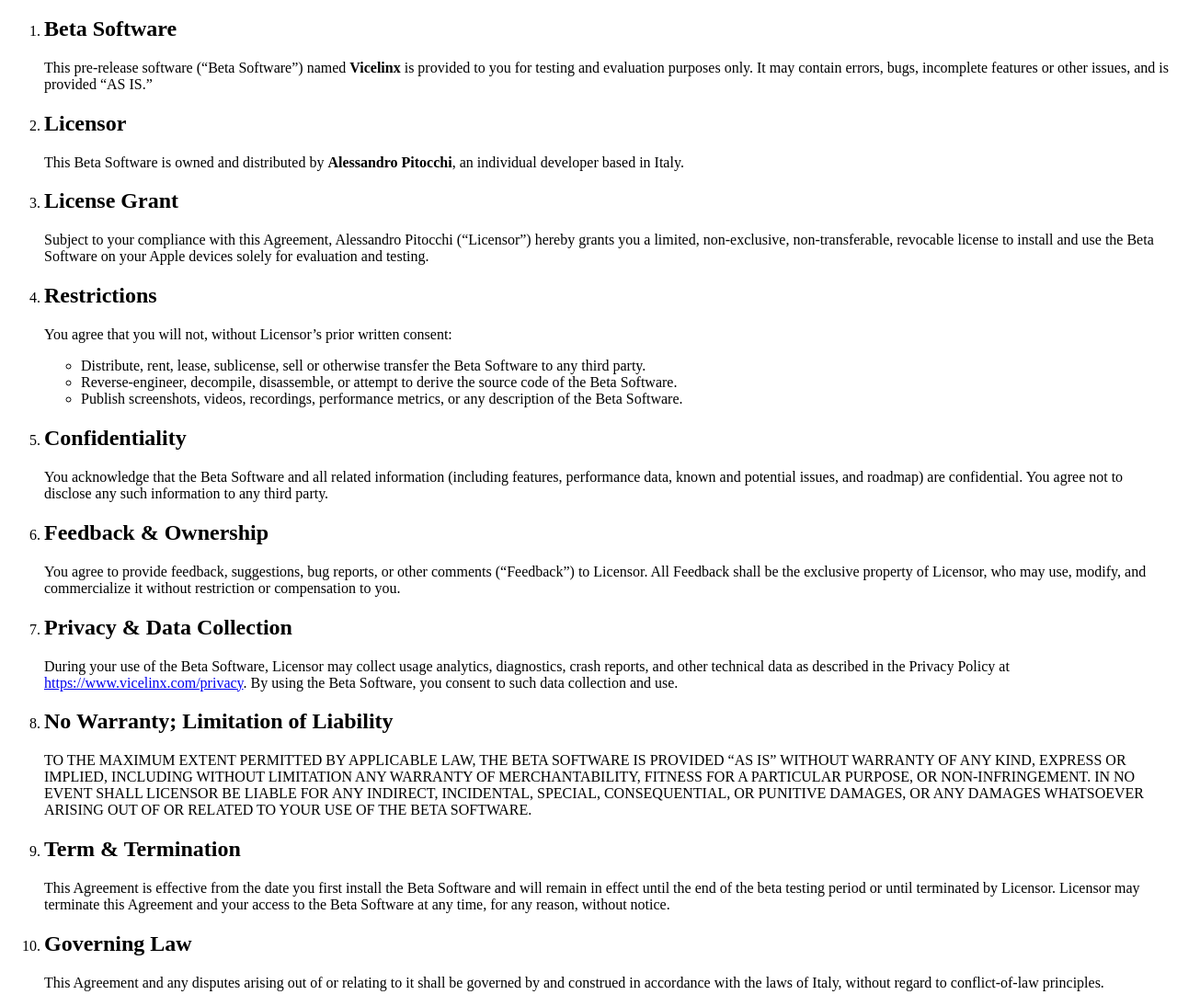
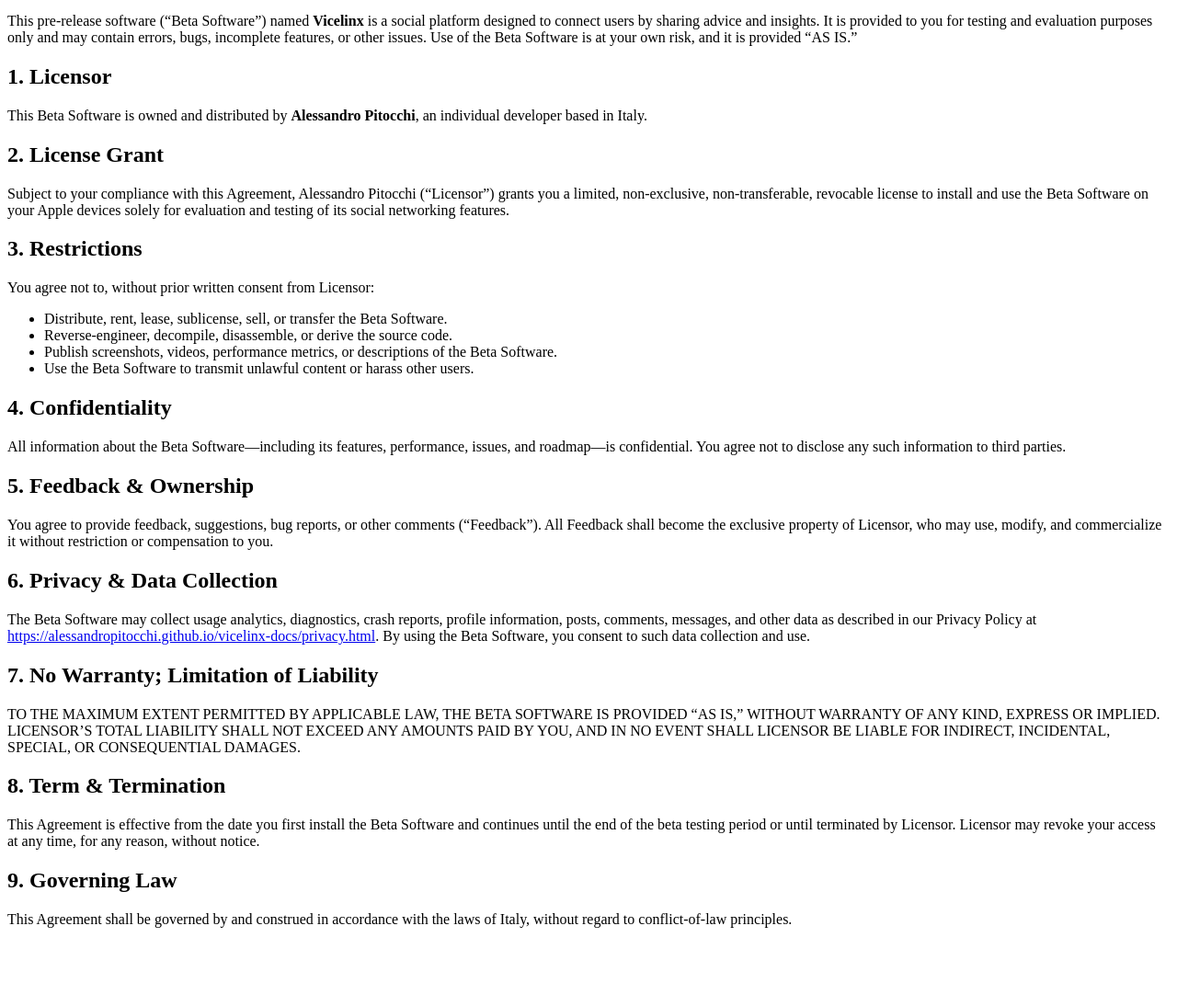
Before and after one commit to alessandropitocchi/ViceLinx-legal, a plain HTML site: page docs/beta-eula.html in a window 1280 px wide. Shown: the part 100-1194 px from the top of the page at 92% size. After the commit the page ends 1125 px from the top, so only its background shows below. Drawn offline with Linux system fonts and the light colour scheme.

Commit message:
Update beta-eula.html

```diff
--- a/docs/beta-eula.html
+++ b/docs/beta-eula.html
@@ -9,61 +9,39 @@
   <h1>Vicelinx Beta End-User License Agreement (“Agreement”)</h1>
   <p><em>Last updated: May 22, 2025</em></p>
 
-  <ol>
-    <li>
-      <h2>Beta Software</h2>
-      <p>This pre-release software (“Beta Software”) named <strong>Vicelinx</strong> is provided to you for testing and evaluation purposes only. It may contain errors, bugs, incomplete features or other issues, and is provided “AS IS.”</p>
-    </li>
+  <p>This pre-release software (“Beta Software”) named <strong>Vicelinx</strong> is a social platform designed to connect users by sharing advice and insights. It is provided to you for testing and evaluation purposes only and may contain errors, bugs, incomplete features, or other issues. Use of the Beta Software is at your own risk, and it is provided “AS IS.”</p>
 
-    <li>
-      <h2>Licensor</h2>
-      <p>This Beta Software is owned and distributed by <strong>Alessandro Pitocchi</strong>, an individual developer based in Italy.</p>
-    </li>
+  <h2>1. Licensor</h2>
+  <p>This Beta Software is owned and distributed by <strong>Alessandro Pitocchi</strong>, an individual developer based in Italy.</p>
 
-    <li>
-      <h2>License Grant</h2>
-      <p>Subject to your compliance with this Agreement, Alessandro Pitocchi (“Licensor”) hereby grants you a limited, non-exclusive, non-transferable, revocable license to install and use the Beta Software on your Apple devices solely for evaluation and testing.</p>
-    </li>
+  <h2>2. License Grant</h2>
+  <p>Subject to your compliance with this Agreement, Alessandro Pitocchi (“Licensor”) grants you a limited, non-exclusive, non-transferable, revocable license to install and use the Beta Software on your Apple devices solely for evaluation and testing of its social networking features.</p>
 
-    <li>
-      <h2>Restrictions</h2>
-      <p>You agree that you will not, without Licensor’s prior written consent:</p>
-      <ul>
-        <li>Distribute, rent, lease, sublicense, sell or otherwise transfer the Beta Software to any third party.</li>
-        <li>Reverse-engineer, decompile, disassemble, or attempt to derive the source code of the Beta Software.</li>
-        <li>Publish screenshots, videos, recordings, performance metrics, or any description of the Beta Software.</li>
-      </ul>
-    </li>
+  <h2>3. Restrictions</h2>
+  <p>You agree not to, without prior written consent from Licensor:</p>
+  <ul>
+    <li>Distribute, rent, lease, sublicense, sell, or transfer the Beta Software.</li>
+    <li>Reverse-engineer, decompile, disassemble, or derive the source code.</li>
+    <li>Publish screenshots, videos, performance metrics, or descriptions of the Beta Software.</li>
+    <li>Use the Beta Software to transmit unlawful content or harass other users.</li>
+  </ul>
 
-    <li>
-      <h2>Confidentiality</h2>
-      <p>You acknowledge that the Beta Software and all related information (including features, performance data, known and potential issues, and roadmap) are confidential. You agree not to disclose any such information to any third party.</p>
-    </li>
+  <h2>4. Confidentiality</h2>
+  <p>All information about the Beta Software—including its features, performance, issues, and roadmap—is confidential. You agree not to disclose any such information to third parties.</p>
 
-    <li>
-      <h2>Feedback & Ownership</h2>
-      <p>You agree to provide feedback, suggestions, bug reports, or other comments (“Feedback”) to Licensor. All Feedback shall be the exclusive property of Licensor, who may use, modify, and commercialize it without restriction or compensation to you.</p>
-    </li>
+  <h2>5. Feedback & Ownership</h2>
+  <p>You agree to provide feedback, suggestions, bug reports, or other comments (“Feedback”). All Feedback shall become the exclusive property of Licensor, who may use, modify, and commercialize it without restriction or compensation to you.</p>
 
-    <li>
-      <h2>Privacy & Data Collection</h2>
-      <p>During your use of the Beta Software, Licensor may collect usage analytics, diagnostics, crash reports, and other technical data as described in the Privacy Policy at <a href="https://www.vicelinx.com/privacy">https://www.vicelinx.com/privacy</a>. By using the Beta Software, you consent to such data collection and use.</p>
-    </li>
+  <h2>6. Privacy & Data Collection</h2>
+  <p>The Beta Software may collect usage analytics, diagnostics, crash reports, profile information, posts, comments, messages, and other data as described in our Privacy Policy at <a href="https://alessandropitocchi.github.io/vicelinx-docs/privacy.html">https://alessandropitocchi.github.io/vicelinx-docs/privacy.html</a>. By using the Beta Software, you consent to such data collection and use.</p>
 
-    <li>
-      <h2>No Warranty; Limitation of Liability</h2>
-      <p>TO THE MAXIMUM EXTENT PERMITTED BY APPLICABLE LAW, THE BETA SOFTWARE IS PROVIDED “AS IS” WITHOUT WARRANTY OF ANY KIND, EXPRESS OR IMPLIED, INCLUDING WITHOUT LIMITATION ANY WARRANTY OF MERCHANTABILITY, FITNESS FOR A PARTICULAR PURPOSE, OR NON-INFRINGEMENT. IN NO EVENT SHALL LICENSOR BE LIABLE FOR ANY INDIRECT, INCIDENTAL, SPECIAL, CONSEQUENTIAL, OR PUNITIVE DAMAGES, OR ANY DAMAGES WHATSOEVER ARISING OUT OF OR RELATED TO YOUR USE OF THE BETA SOFTWARE.</p>
-    </li>
+  <h2>7. No Warranty; Limitation of Liability</h2>
+  <p>TO THE MAXIMUM EXTENT PERMITTED BY APPLICABLE LAW, THE BETA SOFTWARE IS PROVIDED “AS IS,” WITHOUT WARRANTY OF ANY KIND, EXPRESS OR IMPLIED. LICENSOR’S TOTAL LIABILITY SHALL NOT EXCEED ANY AMOUNTS PAID BY YOU, AND IN NO EVENT SHALL LICENSOR BE LIABLE FOR INDIRECT, INCIDENTAL, SPECIAL, OR CONSEQUENTIAL DAMAGES.</p>
 
-    <li>
-      <h2>Term & Termination</h2>
-      <p>This Agreement is effective from the date you first install the Beta Software and will remain in effect until the end of the beta testing period or until terminated by Licensor. Licensor may terminate this Agreement and your access to the Beta Software at any time, for any reason, without notice.</p>
-    </li>
+  <h2>8. Term & Termination</h2>
+  <p>This Agreement is effective from the date you first install the Beta Software and continues until the end of the beta testing period or until terminated by Licensor. Licensor may revoke your access at any time, for any reason, without notice.</p>
 
-    <li>
-      <h2>Governing Law</h2>
-      <p>This Agreement and any disputes arising out of or relating to it shall be governed by and construed in accordance with the laws of Italy, without regard to conflict-of-law principles.</p>
-    </li>
-  </ol>
+  <h2>9. Governing Law</h2>
+  <p>This Agreement shall be governed by and construed in accordance with the laws of Italy, without regard to conflict-of-law principles.</p>
 </body>
 </html>
```
